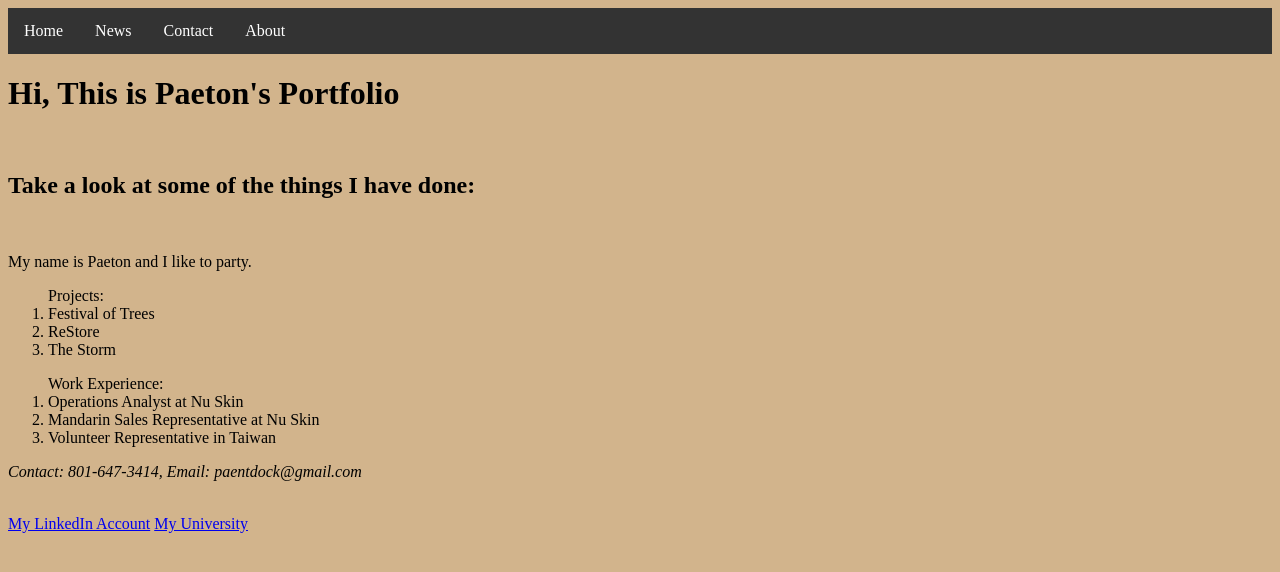
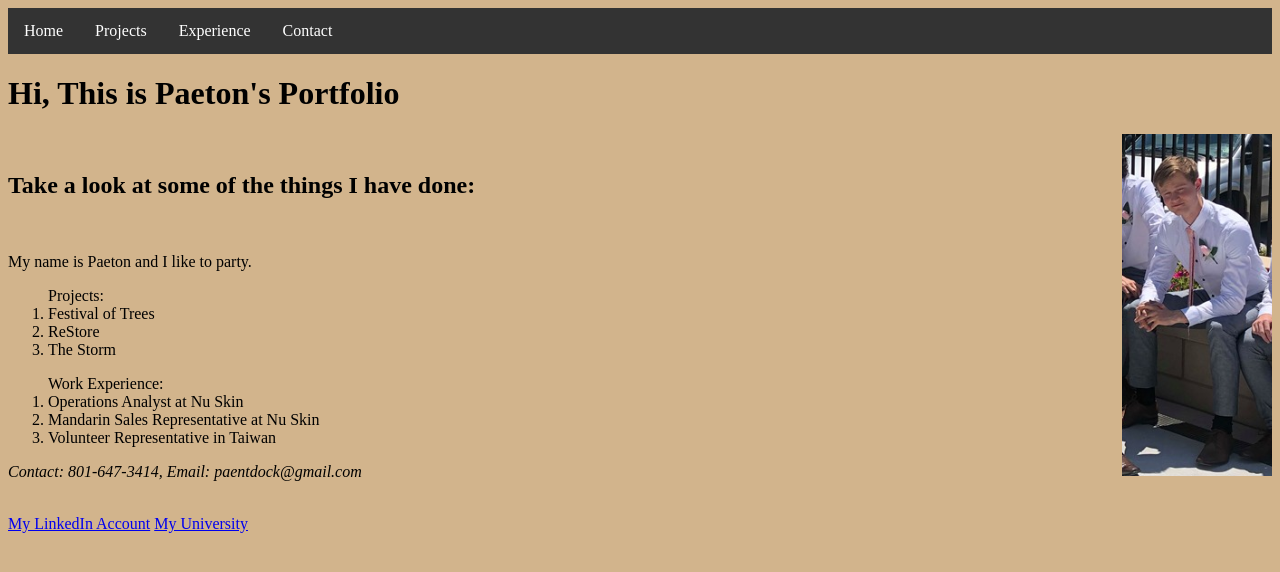
Before and after one commit to PaetonM/Paetons-Folder, a plain HTML site: page Portfolio/index.html in a window 1280 px wide. Drawn offline with Linux system fonts and the light colour scheme.

Commit message:
add the rest

```diff
--- a/Portfolio/index.html
+++ b/Portfolio/index.html
@@ -3,10 +3,10 @@
 
 <nav>
     <ul>
-        <li><a href="default.asp">Home</a></li>
-        <li><a href="news.asp">News</a></li>
-        <li><a href="contact.asp">Contact</a></li>
-        <li><a href="about.asp">About</a></li>
+        <li><a href="index.html">Home</a></li>
+        <li><a href="projects.html">Projects</a></li>
+        <li><a href="experience.html">Experience</a></li>
+        <li><a href="contact.html">Contact</a></li>
     </ul>
 </nav>
 
@@ -15,6 +15,8 @@
 <title>Paeton's Portfolio</title>
 
 <h1>Hi, This is Paeton's Portfolio</h1>
+
+<img src="website_photos.png" class="floatright">
 
 <br>
 
--- a/Portfolio/portfolio.css
+++ b/Portfolio/portfolio.css
@@ -46,3 +46,7 @@ aside {
 article {
  flex: 4
 }
+
+.floatright {
+    float: right;
+}
```
Also changed, not shown: Portfolio/contact.html (+4 -4 lines), Portfolio/experience.html (+4 -4 lines), Portfolio/projects.html (+4 -4 lines), Portfolio/website_photos.png (added).
